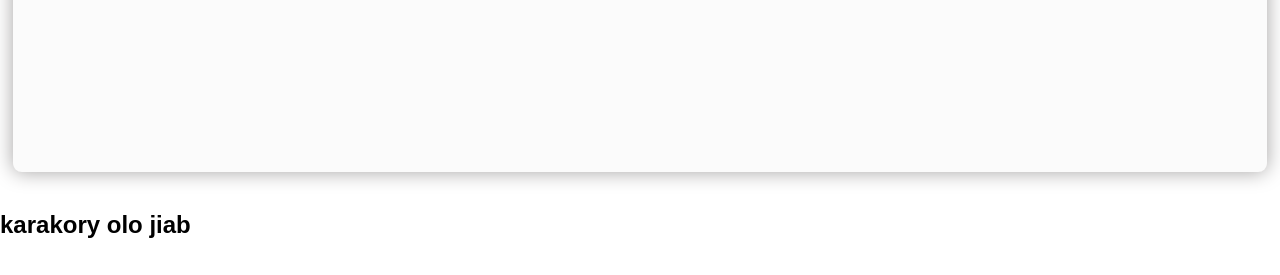
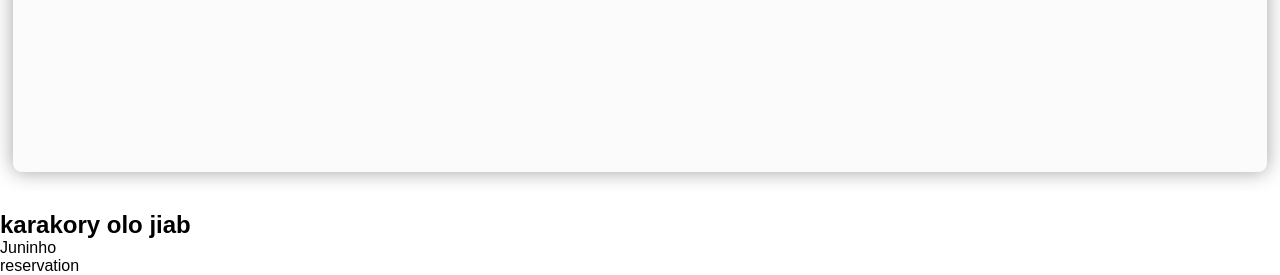
Before and after one commit to RYJramefison/WEB1-final-Le_lotus, a website: page index.html in a window 1280 px wide. Shown: the part 1359-1634 px from the top of the page. Before the commit the page ends 1598 px from the top, so only its background shows below. Drawn offline with Linux system fonts and the light colour scheme.

Commit message:
feat: test pull2

```diff
--- a/index.html
+++ b/index.html
@@ -57,6 +57,8 @@
         <section>
             <h2>karakory olo jiab</h2>
         </section>
+        <section>Juninho</section>
+        <div>reservation</div>
     </main>
 </body>
 </html>
--- /dev/null
+++ b/package.json
@@ -0,0 +1,5 @@
+{
+  "devDependencies": {
+    "tailwindcss": "^3.4.3"
+  }
+}
```
Also changed, not shown: 1 other file.
